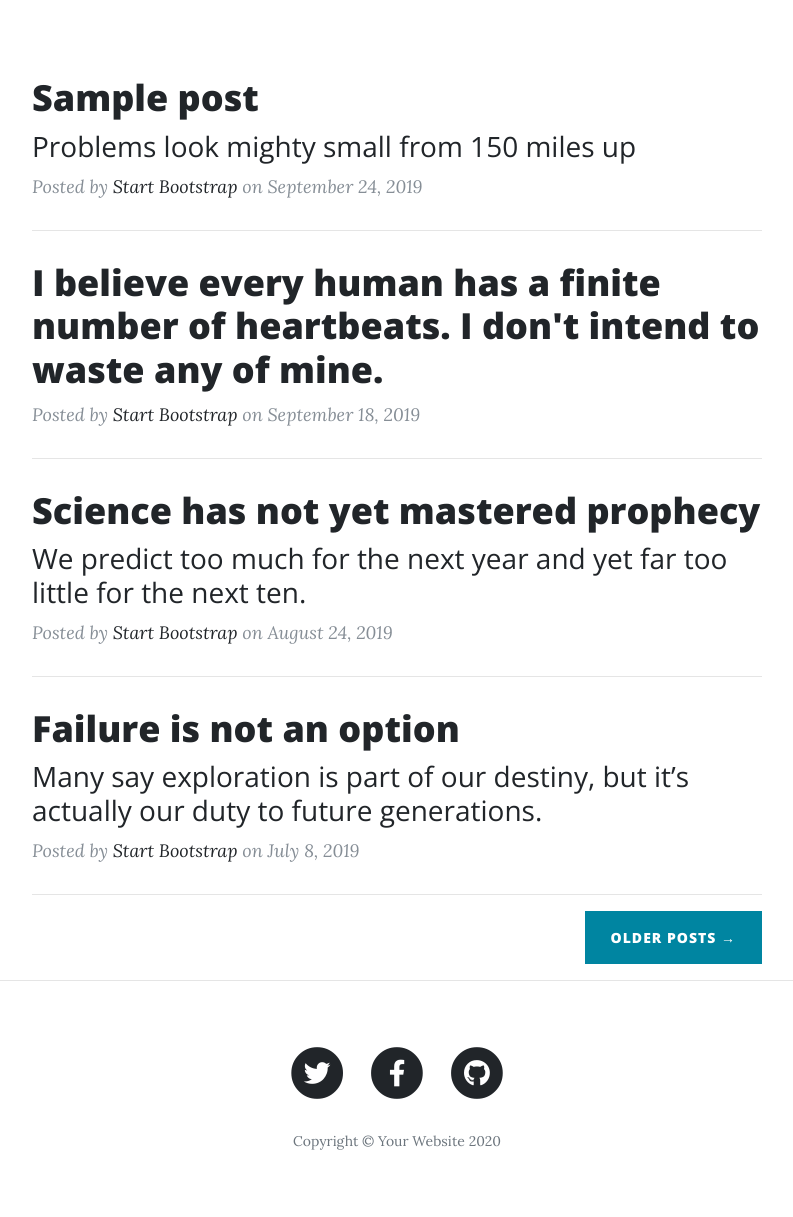
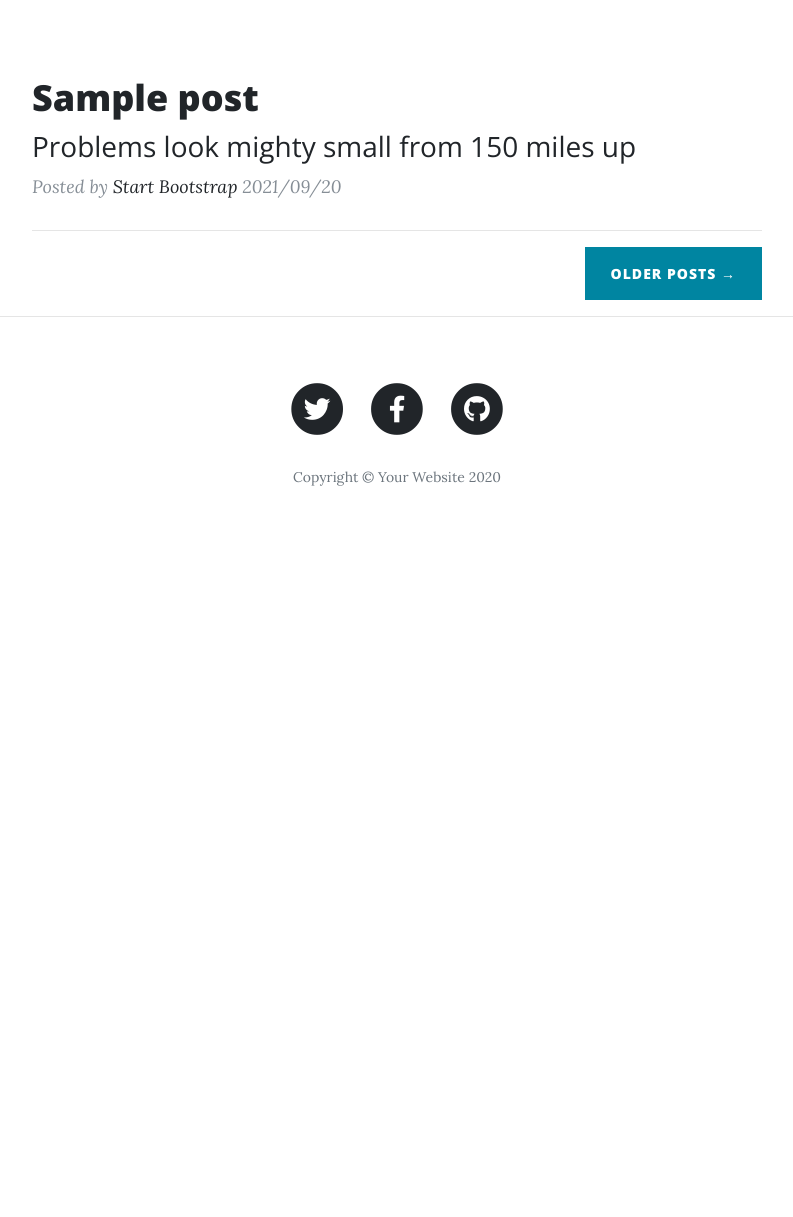
Before and after one commit to hirotera/wp_study, a WordPress theme: template index.php in a window 1280 px wide. Shown: the part 536-1753 px from the top of the page, without its empty margins (243-1036 px from the left). After the commit the page ends 1022 px from the top, so only its background shows below. Run offline with PHP 8.4 and a stand-in for WordPress, Linux system fonts and the light colour scheme; the site name, menu and one post (Sample post) are stand-ins, and other content is empty.

Commit message:
日付表示

```diff
--- a/index.php
+++ b/index.php
@@ -73,14 +73,12 @@
   <div class="container">
     <div class="row">
       <div class="col-lg-8 col-md-10 mx-auto">
-        <div class="post-preview">
-          <?php if(have_posts()): ?>
+        <?php if(have_posts()): ?>
+          <?php while (have_posts()): the_post(); ?>
+          <div class="post-preview">
           <a href="post.html">
             <h2 class="post-title">
-            <?php while (have_posts()): the_post(); ?>
-              <?php the_post(); ?>
               <?php the_title(); ?>
-            <?php endwhile; ?>
             </h2>
             <h3 class="post-subtitle">
               Problems look mighty small from 150 miles up
@@ -88,52 +86,11 @@
           </a>
           <p class="post-meta">Posted by
             <a href="#">Start Bootstrap</a>
-            on September 24, 2019
+            <?php the_time('Y/m/d'); ?>
           </p>
         </div>
         <hr>
-        <div class="post-preview">
-          <a href="post.html">
-            <h2 class="post-title">
-              I believe every human has a finite number of heartbeats. I don't intend to waste any of mine.
-            </h2>
-          </a>
-          <p class="post-meta">Posted by
-            <a href="#">Start Bootstrap</a>
-            on September 18, 2019
-          </p>
-        </div>
-        <hr>
-        <div class="post-preview">
-          <a href="post.html">
-            <h2 class="post-title">
-              Science has not yet mastered prophecy
-            </h2>
-            <h3 class="post-subtitle">
-              We predict too much for the next year and yet far too little for the next ten.
-            </h3>
-          </a>
-          <p class="post-meta">Posted by
-            <a href="#">Start Bootstrap</a>
-            on August 24, 2019
-          </p>
-        </div>
-        <hr>
-        <div class="post-preview">
-          <a href="post.html">
-            <h2 class="post-title">
-              Failure is not an option
-            </h2>
-            <h3 class="post-subtitle">
-              Many say exploration is part of our destiny, but it’s actually our duty to future generations.
-            </h3>
-          </a>
-          <p class="post-meta">Posted by
-            <a href="#">Start Bootstrap</a>
-            on July 8, 2019
-          </p>
-        </div>
-        <hr>
+        <?php endwhile; ?>
         <!-- Pager -->
         <div class="clearfix">
           <a class="btn btn-primary float-right" href="#">Older Posts &rarr;</a>
```
Also changed, not shown: 学習メモ.md (+3 -0 lines).
